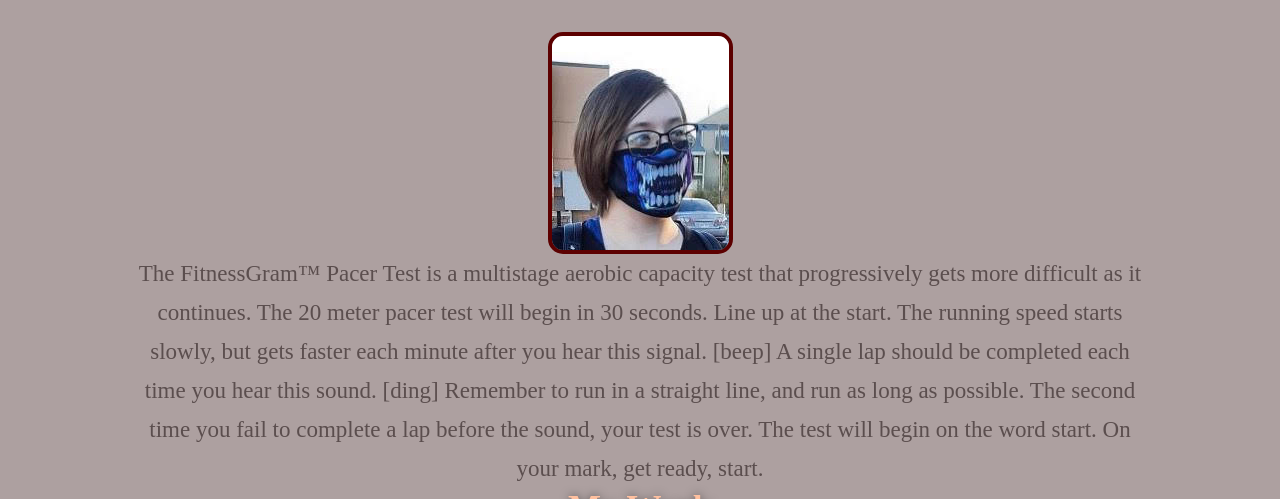
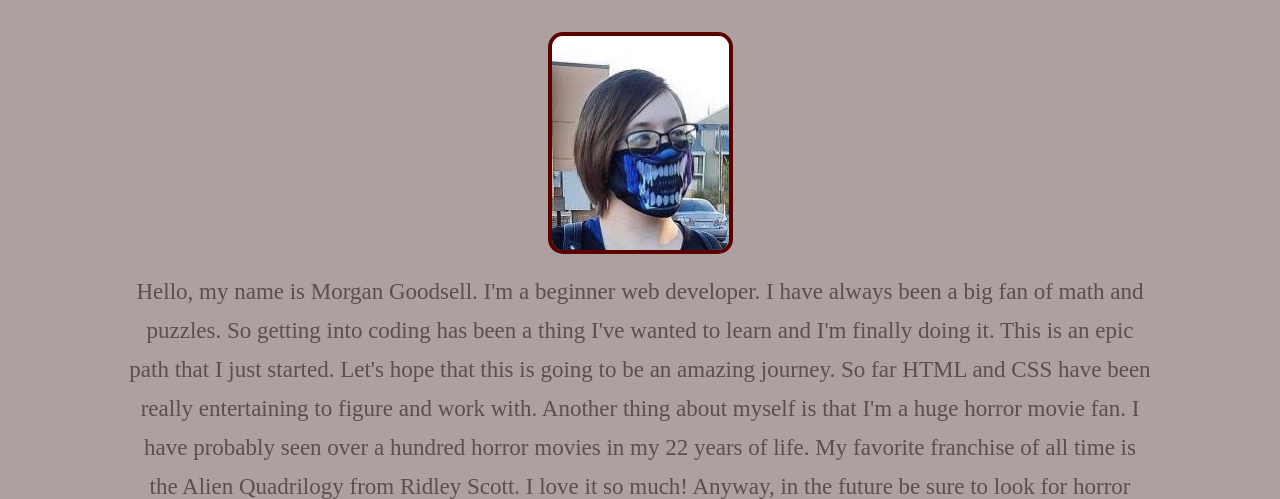
Before and after one commit to MoGood226/challenge-2, a plain HTML site: page index.html in a window 1280 px wide. Shown: the part 453-952 px from the top of the page. Drawn offline with Linux system fonts and the light colour scheme.

Commit message:
added my actual bio

```diff
--- a/index.html
+++ b/index.html
@@ -49,16 +49,16 @@
             <img src="./assets/images/bio-pic.jpg" alt="Morgan Goodsell's face with a xenomorph mask on." />
         </div>
         <div class="flex-row">
+            </br>
             <p>
-                The FitnessGram™ Pacer Test is a multistage aerobic capacity test that progressively gets more difficult
-                as it continues. The 20 meter pacer test will begin in 30 seconds. Line up at the start. The running
-                speed starts slowly,
-                but gets faster each minute after you hear this signal. [beep] A single lap should be completed each
-                time you hear this sound.
-                [ding] Remember to run in a straight line, and run as long as possible. The second time you fail to
-                complete a lap before the sound, your test is over. The test will begin on the word start. On your mark,
-                get ready, start.
+                Hello, my name is Morgan Goodsell. I'm a beginner web developer. I have always been a big fan of math and puzzles.
+                So getting into coding has been a thing I've wanted to learn and I'm finally doing it. This is an epic path that I just started.
+                Let's hope that this is going to be an amazing journey. So far HTML and CSS have been really entertaining to figure and work with.
+                Another thing about myself is that I'm a huge horror movie fan. I have probably seen over a hundred horror movies in my 22 years of
+                life. My favorite franchise of all time is the Alien Quadrilogy from Ridley Scott. I love it so much! Anyway, in the future
+                be sure to look for horror references within my coding projects. They will be like little easter eggs.
             </p>
+            </br>
         </div>
     </section>
     <!-- end of "about me" -->
```
